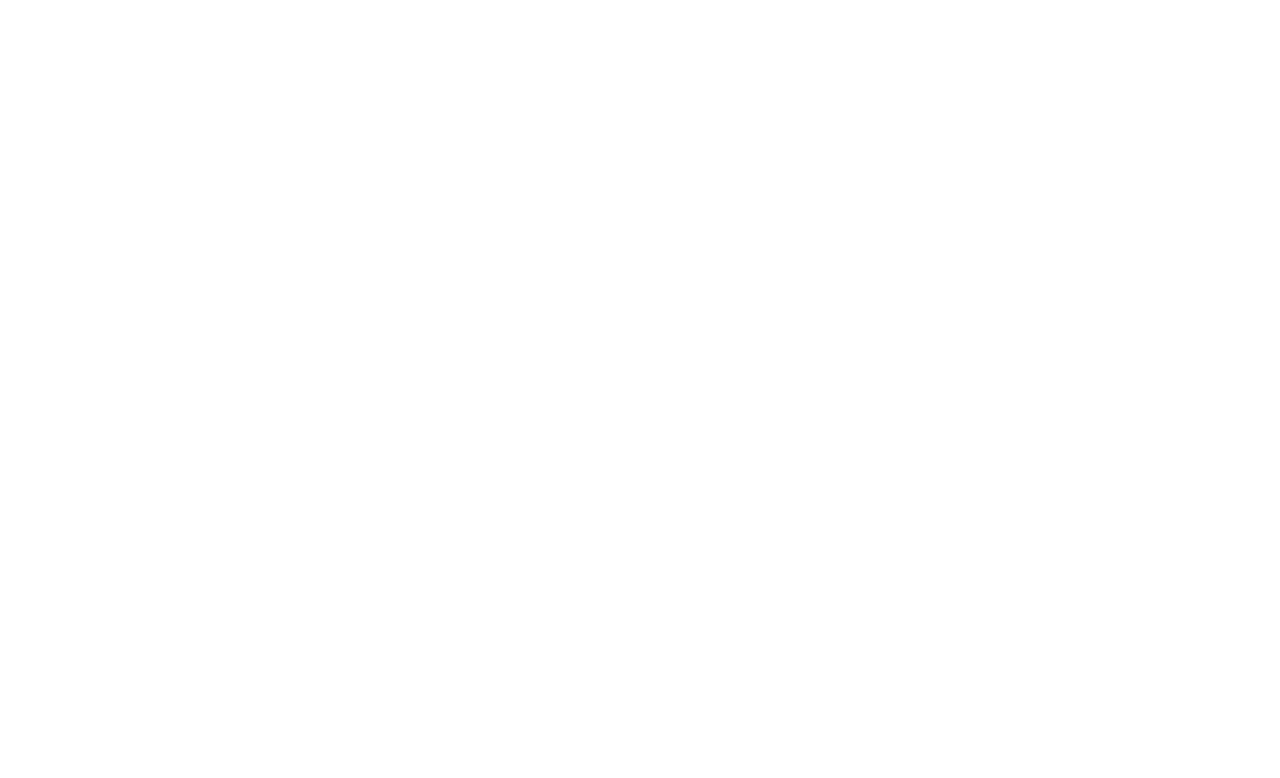
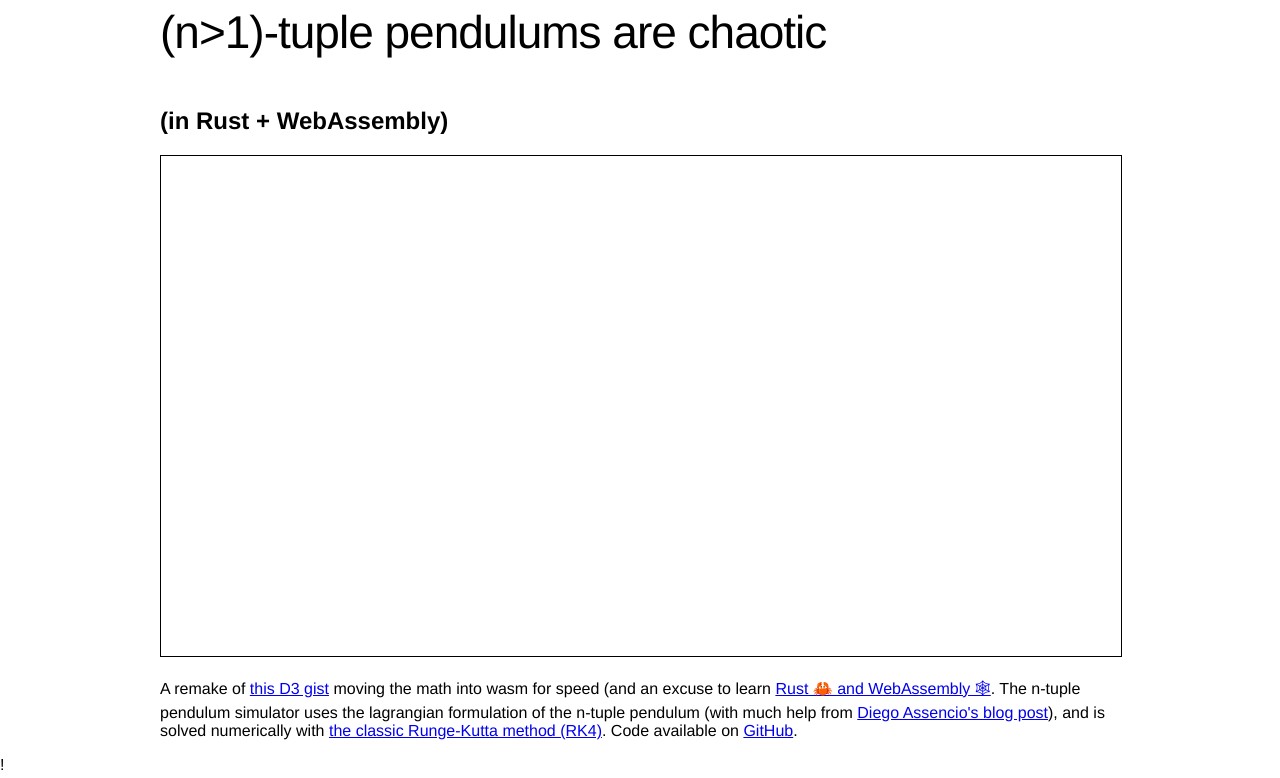
Before and after one commit to travisdoesmath/n-pendulum-wasm, a website: page www/index.html in a window 1280 px wide. Drawn offline with nearby package versions, Linux system fonts and the light colour scheme.

Commit message:
updated webpage with info

```diff
--- a/www/index.html
+++ b/www/index.html
@@ -3,22 +3,24 @@
   <head>
     <meta charset="utf-8">
     <title>n-pendulum simulator in Rust + WebAssembly</title>
-    <style>
-      .shaft {
-        stroke-width: 2px;
-      }
-
-      svg {
-        position:absolute;
-        top:0px;
-        left:0px;
-      }
-      </style>
-      <script src="https://cdnjs.cloudflare.com/ajax/libs/d3/5.16.0/d3.min.js"></script>
+    <link rel="stylesheet" href="style.css">
+    <script src="https://cdnjs.cloudflare.com/ajax/libs/d3/5.16.0/d3.min.js"></script>
     </head>
   <body>
-    <svg width="960" height="500"></svg>
     <noscript>This page contains webassembly and javascript content, please enable javascript in your browser.</noscript>
+    <div class="column">
+      <h1>(n>1)-tuple pendulums are chaotic</h1>
+      <h2>(in Rust + WebAssembly)</h2>
+      <svg width="960" height="500"></svg>
+      <p>A remake of <a href="https://bl.ocks.org/travisdoesmath/1206c28b72589d7269b670df05730705">this D3 gist</a> moving the math into wasm for speed (and an excuse to learn
+        <a href="https://rustwasm.github.io/docs/book/">Rust 🦀 and WebAssembly 🕸</a>. The n-tuple pendulum simulator uses the lagrangian formulation of the n-tuple pendulum
+        (with much help from <a href="https://diego.assencio.com/?index=1500c66ae7ab27bb0106467c68feebc6">Diego Assencio's blog post</a>), and is solved numerically with
+        <a href="https://en.wikipedia.org/wiki/Runge%E2%80%93Kutta_methods">the classic Runge-Kutta method (RK4)</a>.
+        Code available on <a href="https://github.com/travisdoesmath/n-pendulum-wasm">GitHub</a>.
+      </p>
+    </div>
     <script src="./bootstrap.js"></script>
   </body>
 </html>
+
+!
--- /dev/null
+++ b/www/style.css
@@ -0,0 +1,37 @@
+body {
+    font-family: "Helvetica Neue", Helvetica, sans-serif;
+    margin: 0 auto 4em auto;
+    tab-size: 2;
+    -webkit-text-size-adjust: none;
+  }
+
+.column {
+    max-width: 960px;
+    position: relative;
+    display: block;
+    margin: 0 auto;
+    padding: 0 10px;
+}
+
+h1 {
+    font-size: 46px;
+    font-weight: 500;
+    letter-spacing: -1px;
+    margin: 0.1em 0;
+}
+
+h2 {
+    margin-top: 2em;
+}
+
+h1, h2 {
+    text-rendering: optimizeLegibility;
+}
+
+.shaft {
+    stroke-width: 2px;
+}
+
+svg {
+    border: 1px solid black;
+}
```
